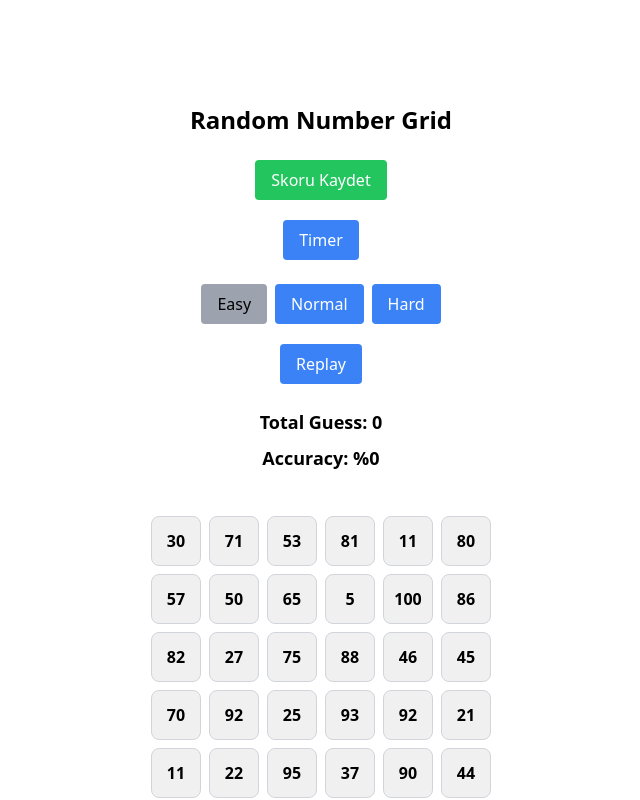
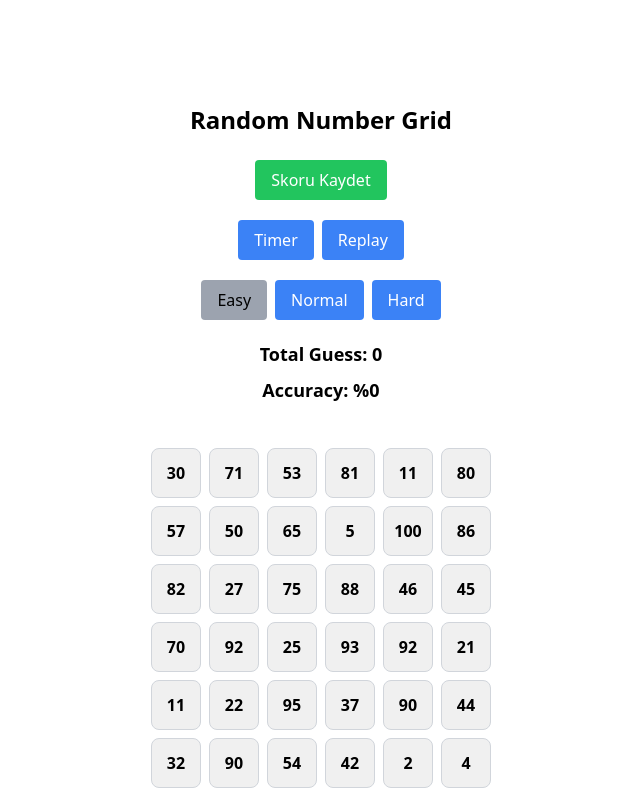
Before and after one commit to cagataysadic/number-island, a Next.js app: page / in a window 1280 px wide. Both pictures are taken after typing "Sample" into the empty fields and a click on the button "Başla". Shown: the top 800 px of the page, without its empty margins (319-959 px from the left). Built offline with nearby package versions, Linux system fonts and the light colour scheme; no server answers; the database is empty.

Commit message:
game stats minor styling adjustment

```diff
--- a/components/GameStats.tsx
+++ b/components/GameStats.tsx
@@ -16,7 +16,7 @@ const GameStats: React.FC<GameStatsProps> = ({ handleSubmitScore, handleCooldown
   const dispatch = useDispatch();
 
   return (
-    <div className="text-center p-6">
+    <div className="text-center p-6 flex flex-col items-center">
       <h1 className="text-2xl font-bold mb-6">Random Number Grid</h1>
 
       <div className="mb-5">
@@ -30,6 +30,7 @@ const GameStats: React.FC<GameStatsProps> = ({ handleSubmitScore, handleCooldown
         </form>
       </div>
 
+      <div className='mb-5 space-x-2'>
         <button
           onClick={handleCooldownClick}
           disabled={timerButtonDisabled}
@@ -42,7 +43,20 @@ const GameStats: React.FC<GameStatsProps> = ({ handleSubmitScore, handleCooldown
           Timer
         </button>
 
-      <div className="mt-6 space-x-2">
+        <button
+          onClick={() => {handleReplay(), dispatch(resetGame());}}
+          disabled={replayButtonDisabled}
+          className={`px-4 py-2 rounded transition ${
+            replayButtonDisabled
+              ? "bg-gray-400 cursor-not-allowed"
+              : "bg-blue-500 hover:bg-blue-600 text-white"
+          }`}
+        >
+          Replay
+        </button>
+      </div>
+
+      <div className="space-x-2">
         <button
           onClick={() => dispatch(setGameDifficulty(Difficulty.Easy))}
           disabled={difficultyButton === Difficulty.Easy}
@@ -78,19 +92,7 @@ const GameStats: React.FC<GameStatsProps> = ({ handleSubmitScore, handleCooldown
         </button>
       </div>
 
-      <button
-        onClick={() => {handleReplay(), dispatch(resetGame());}}
-        disabled={replayButtonDisabled}
-        className={`mt-5 px-4 py-2 rounded transition ${
-          replayButtonDisabled
-            ? "bg-gray-400 cursor-not-allowed"
-            : "bg-blue-500 hover:bg-blue-600 text-white"
-        }`}
-      >
-        Replay
-      </button>
-
-      <div className="mt-6 space-y-2">
+      <div className="mt-5 space-y-2">
         <h2 className="text-lg font-semibold">Total Guess: {totalGuess}</h2>
         <h2 className="text-lg font-semibold">
           Accuracy: %{guessRight > 0 ? ((guessRight / totalGuess) * 100).toFixed(2) : 0}
```
Lines whose indentation alone changed are shown as unchanged.
